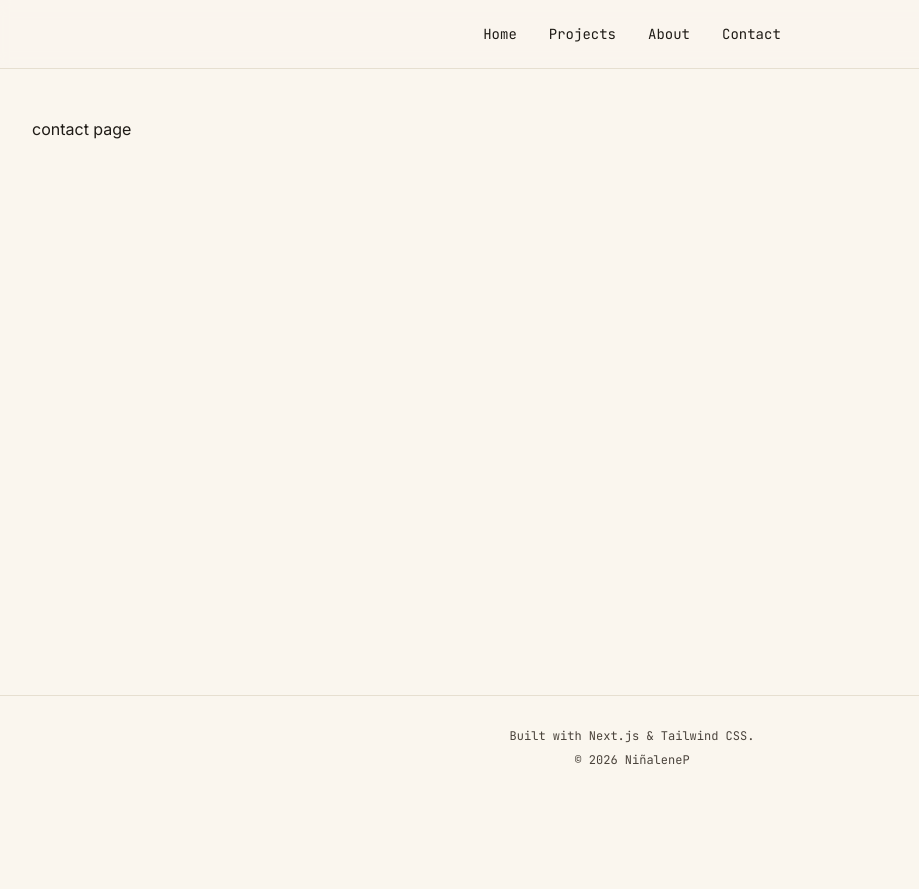
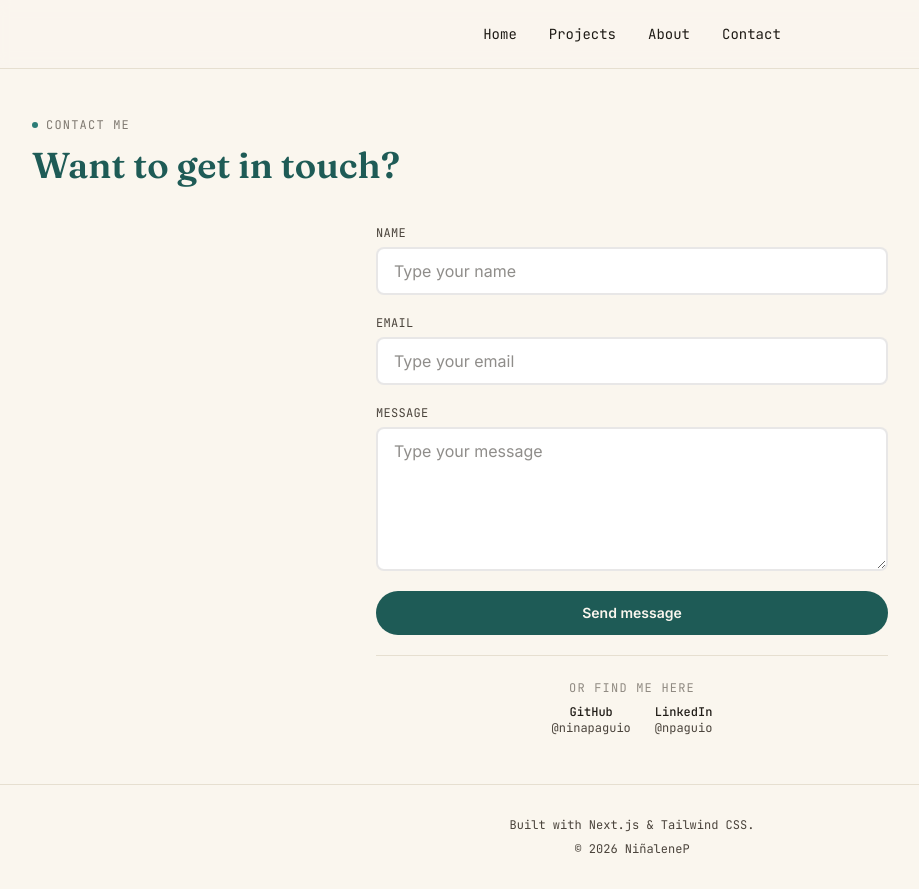
Before and after one commit to ninapaguio/my-portfolio, a Next.js app: page /contact in a window 1280 px wide. Shown: the whole page, without its empty margins (8-927 px from the left). Before the commit the page ends 800 px from the top, so only its background shows below. Built offline with nearby package versions, Linux system fonts and the light colour scheme.

Commit message:
feat(contact): Implement contact form with validation and submission handling

```diff
--- /dev/null
+++ b/app/contact/actions.ts
@@ -0,0 +1,47 @@
+"use server";
+
+export type ContactStatus = "idle" | "success" | "error";
+
+export interface ContactFormState {
+	status: ContactStatus;
+	message: string;
+}
+
+export async function submitContact(
+	_prevState: ContactFormState,
+	formData: FormData,
+): Promise<ContactFormState> {
+	const name = formData.get("name");
+	const email = formData.get("email");
+	const message = formData.get("message");
+
+	if (
+		typeof name !== "string" ||
+		typeof email !== "string" ||
+		typeof message !== "string" ||
+		!name.trim() ||
+		!email.trim() ||
+		!message.trim()
+	) {
+		return {
+			status: "error",
+			message: "Please fill in every field before sending.",
+		};
+	}
+
+	const emailPattern = /^[^\s@]+@[^\s@]+\.[^\s@]+$/;
+	if (!emailPattern.test(email)) {
+		return {
+			status: "error",
+			message: "That email address doesn't look right.",
+		};
+	}
+
+	// Simulate a network call to an email provider or database.
+	await new Promise((resolve) => setTimeout(resolve, 600));
+
+	return {
+		status: "success",
+		message: `Thanks, ${name.split(" ")[0]}. I'll get back to you soon.`,
+	};
+}
--- a/app/contact/page.tsx
+++ b/app/contact/page.tsx
@@ -1,7 +1,139 @@
-export default async function ContactPage() {
+"use client";
+
+import { useActionState } from "react";
+import SubmitButton from "@/components/SubmitButton";
+import { type ContactFormState, submitContact } from "./actions";
+
+const initialState: ContactFormState = { status: "idle", message: "" };
+
+interface SocialLink {
+	label: string;
+	username: string;
+	href: string;
+}
+
+const socialLinks: SocialLink[] = [
+	{
+		label: "GitHub",
+		username: "@ninapaguio",
+		href: "https://github.com/ninapaguio",
+	},
+	{
+		label: "LinkedIn",
+		username: "@npaguio",
+		href: "https://linkedin.com/in/npaguio",
+	},
+];
+
+export default function ContactPage() {
+	const [state, formAction] = useActionState(submitContact, initialState);
+
 	return (
 		<section className="flex flex-col gap-10">
-			<div>contact page</div>
+			<div>
+				<div className="flex items-center gap-2">
+					<span className="h-1.5 w-1.5 rounded-full bg-accent-secondary" />
+					<span className="font-mono text-xs uppercase tracking-widest text-secondary-text/70">
+						Contact Me
+					</span>
+				</div>
+				<h1 className="mt-3 font-display text-4xl font-semibold text-accent-secondary-deep">
+					Want to get in touch?
+				</h1>
+			</div>
+
+			<form
+				action={formAction}
+				className="mx-auto flex w-full max-w-lg flex-col gap-5"
+			>
+				<div className="flex flex-col gap-1.5">
+					<label
+						htmlFor="name"
+						className="font-mono text-xs uppercase tracking-wide text-secondary-text"
+					>
+						Name
+					</label>
+					<input
+						id="name"
+						name="name"
+						type="text"
+						placeholder="Type your name"
+						required
+						className="rounded-lg border-2 border-primary-text/10 bg-white px-4 py-2.5 text-primary-text outline-none transition-colors focus:border-accent-primary/60"
+					/>
+				</div>
+
+				<div className="flex flex-col gap-1.5">
+					<label
+						htmlFor="email"
+						className="font-mono text-xs uppercase tracking-wide text-secondary-text"
+					>
+						Email
+					</label>
+					<input
+						id="email"
+						name="email"
+						type="email"
+						placeholder="Type your email"
+						required
+						className="rounded-lg border-2 border-primary-text/10 bg-white px-4 py-2.5 text-primary-text outline-none transition-colors focus:border-accent-primary/60"
+					/>
+				</div>
+
+				<div className="flex flex-col gap-1.5">
+					<label
+						htmlFor="message"
+						className="font-mono text-xs uppercase tracking-wide text-secondary-text"
+					>
+						Message
+					</label>
+					<textarea
+						id="message"
+						name="message"
+						rows={5}
+						placeholder="Type your message"
+						required
+						className="rounded-lg border-2 border-primary-text/10 bg-white px-4 py-2.5 text-primary-text outline-none transition-colors focus:border-accent-primary/60"
+					/>
+				</div>
+
+				<SubmitButton />
+
+				{state.status !== "idle" && (
+					<p
+						role="status"
+						className={`text-sm ${
+							state.status === "success"
+								? "text-accent-secondary-deep"
+								: "text-accent-primary-deep"
+						}`}
+					>
+						{state.message}
+					</p>
+				)}
+
+				<div className="flex flex-col items-center gap-2 border-t border-border/40 pt-6">
+					<p className="font-mono text-xs uppercase tracking-widest text-secondary-text/60">
+						Or find me here
+					</p>
+					<div className="flex items-center gap-6">
+						{socialLinks.map((social: SocialLink) => (
+							<a
+								key={social.label}
+								href={social.href}
+								target="_blank"
+								rel="noopener noreferrer"
+								className="flex flex-col items-center font-mono text-xs text-secondary-text transition-colors hover:text-accent-primary-deep"
+							>
+								<span className="font-medium text-primary-text">
+									{social.label}
+								</span>
+								<span>{social.username}</span>
+							</a>
+						))}
+					</div>
+				</div>
+			</form>
 		</section>
 	);
 }
--- /dev/null
+++ b/components/SubmitButton.tsx
@@ -0,0 +1,23 @@
+"use client";
+
+import { useFormStatus } from "react-dom";
+
+interface SubmitButtonProps {
+	label?: string;
+}
+
+export default function SubmitButton({
+	label = "Send message",
+}: SubmitButtonProps) {
+	const { pending } = useFormStatus();
+
+	return (
+		<button
+			type="submit"
+			disabled={pending}
+			className="rounded-full bg-accent-secondary-deep px-6 py-3 text-sm font-semibold text-background transition-colors hover:bg-accent-secondary disabled:cursor-not-allowed disabled:opacity-60"
+		>
+			{pending ? "Sending..." : label}
+		</button>
+	);
+}
--- a/lib/projects.ts
+++ b/lib/projects.ts
@@ -23,10 +23,16 @@ export const projects: Project[] = [
 		title: "Pluma",
 		year: "2025 – 2026",
 		role: "ML & full-stack contributor",
-		oneLiner: "A web application for Filipino grammar error correction.",
-		problem: "problem sample",
-		approach: "approach sample",
-		outcome: "outcome sample",
+		oneLiner:
+			"A web application for Filipino grammar error correction using NMT Transformer approach.",
+		problem:
+			"Filipino grammar error correction is a challenging task due to the complexity of the language and the lack of available resources." +
+			"Pluma aims to address this problem by providing a web application that can correct grammar errors in Filipino text.",
+		approach:
+			"Used of NMT Transformer approach to train models for generating more training data and correcting grammar errors for Filipino." +
+			"The web application was built using flask and deployed on HuggingFace Spaces.",
+		outcome:
+			"Pluma was able to achieve its goal by being conservative in correcting grammar errors.",
 		stack: [],
 		image: ["/pluma.png", "/pluma-viewDetails.png"],
 		links: [],
@@ -35,12 +41,14 @@ export const projects: Project[] = [
 		slug: "mindsweeper-kitties",
 		title: "Mindsweeper Kitties",
 		year: "2025",
-		role: "Frontend developer",
+		role: "Frontend and functionality developer",
 		oneLiner:
 			"An interactive game featuring classic Minesweeper mechanics with added competitive elements for human vs. AI gameplay.",
-		problem: "problem sample",
-		approach: "approach sample",
-		outcome: "outcome sample",
+		problem: "",
+		approach:
+			"Used of rule-based AI to create a competitive Minesweeper game where human players can challenge an AI opponent.",
+		outcome:
+			"The game was successful in providing an engaging experience for both human and AI players.",
 		stack: [],
 		image: ["/mindsweeper-kitties.png", "/mindsweeper-kitties-viewDetails.png"],
 		links: [],
@@ -52,9 +60,12 @@ export const projects: Project[] = [
 		role: "Full-stack contributor",
 		oneLiner:
 			"A web application designed to reserve and manage laboratory rooms for faculty at the university.",
-		problem: "problem sample",
-		approach: "approach sample",
-		outcome: "outcome sample",
+		problem:
+			"A course project that aims to know the basic concepts of web development and how to create a functional web application that can be used in real-world scenarios.",
+		approach:
+			"Developed a full-stack web application using raw html, css, javascript and php that allows faculty members to reserve laboratory rooms, view availability, and manage their reservations.",
+		outcome:
+			"It was unfinished due to time constraints, but it was a great learning experience that allowed me to know the basic concepts of web development.",
 		stack: [],
 		image: ["/lab-pup.png", "/lab-pup-viewDetails.png"],
 		links: [],
```
